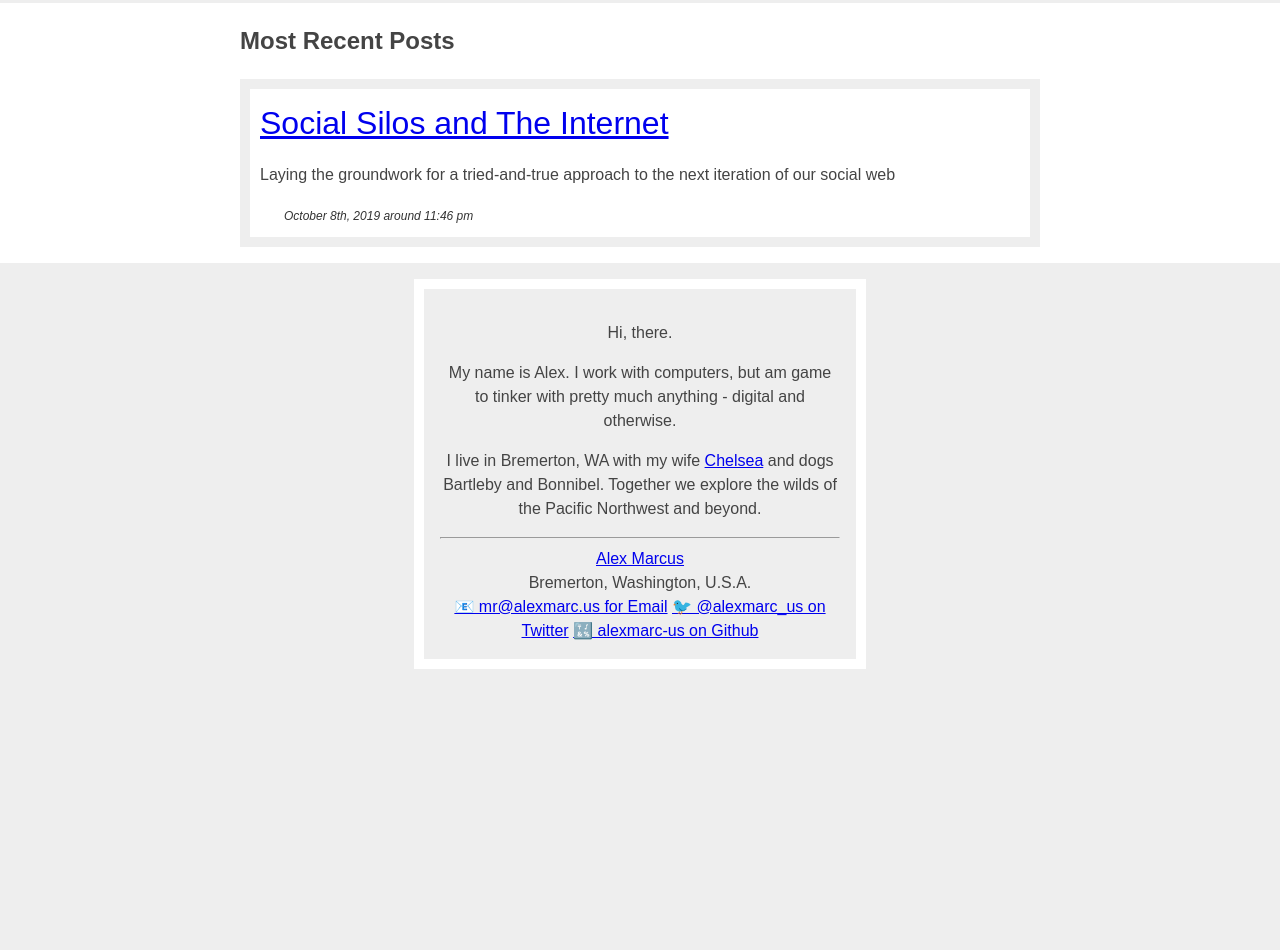
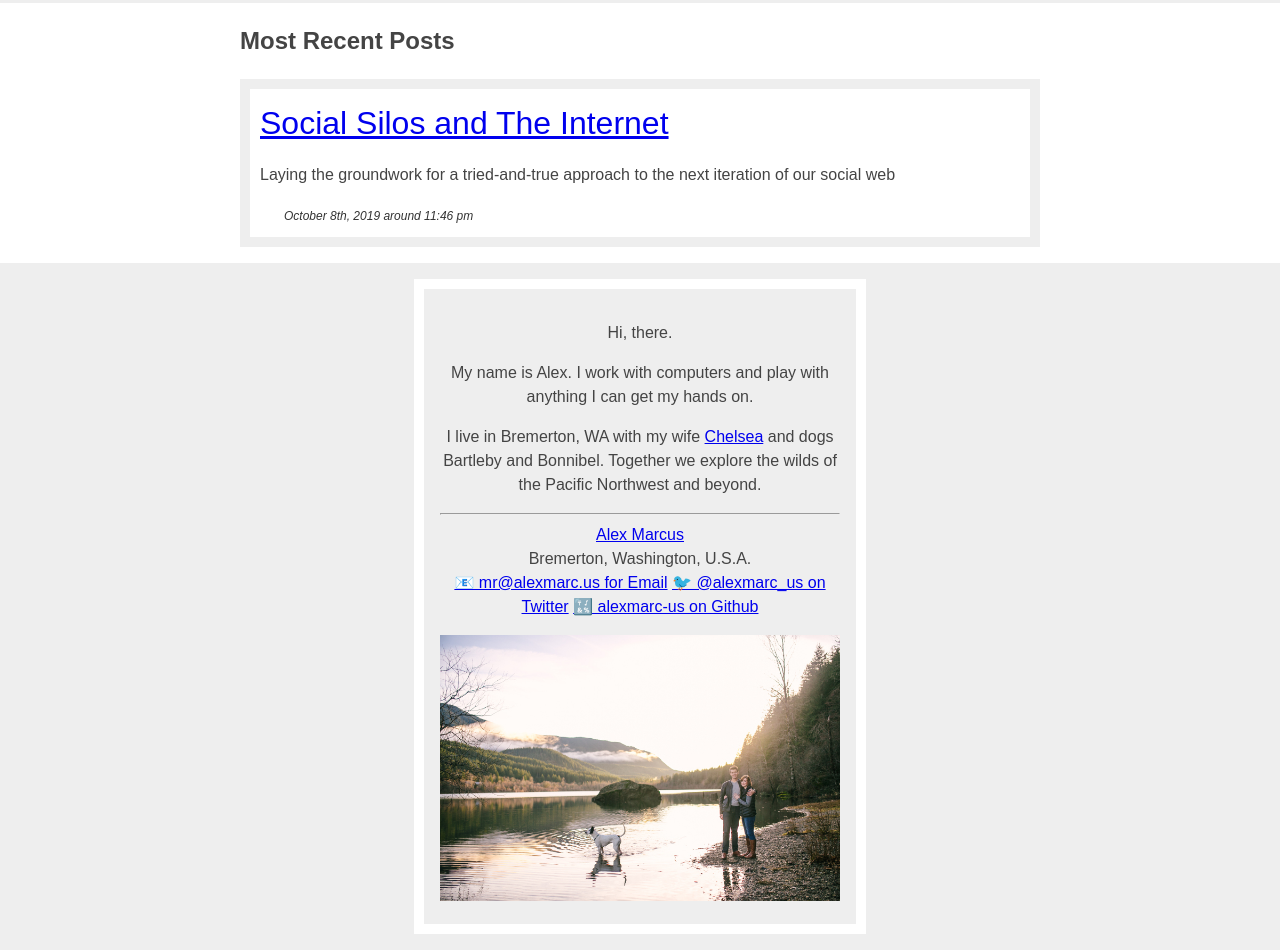
Before and after one commit to alexmarc-us/alexmarc.us_11ty, an Eleventy site: page index.njk in a window 1280 px wide. Shown: the part 333-1283 px from the top of the page. Before the commit the page ends 1018 px from the top, so only its background shows below. Built offline with nearby package versions, Linux system fonts and the light colour scheme; Eleventy itself is replaced by a stand-in of ours; files that its build step writes are made by us from their sources.

Commit message:
Adds u-photo to bio

```diff
--- a/_includes/main.njk
+++ b/_includes/main.njk
@@ -46,7 +46,7 @@ title: Alex Marcus
 						Hi, there.
 					</p>
 					<p>
-						My name is Alex.  I work with computers, but am game to tinker with pretty much anything - digital and otherwise.
+						My name is Alex.  I work with computers and play with anything I can get my hands on.
 					</p>
 					<p>
 						I live in Bremerton, WA with my wife <a href="https://chelseakellogg.com">Chelsea</a> and dogs Bartleby and Bonnibel.  Together we explore the wilds of the Pacific Northwest and beyond.
@@ -64,6 +64,8 @@ title: Alex Marcus
 				<a href="https://github.com/alexmarc-us" rel="me">
 
 🔣 alexmarc-us on Github</a>
+				<br />
+				<img class="u-photo" src="/img/bioPhoto.jpg" />
 			</section>
 		</footer>
 	</body>
--- a/css/main.css
+++ b/css/main.css
@@ -77,6 +77,11 @@ body>footer section.h-card {
 	margin: 0 auto;
 }
 
+body>footer section.h-card img.u-photo {
+	width: 100%;
+	margin-top: 1em;
+}
+
 body.min > header {
 	position: fixed;
 	height: 12vh;
```
Also changed, not shown: img/bioPhoto.jpg (added).
